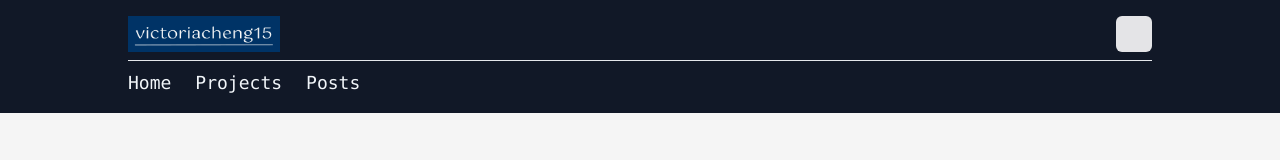
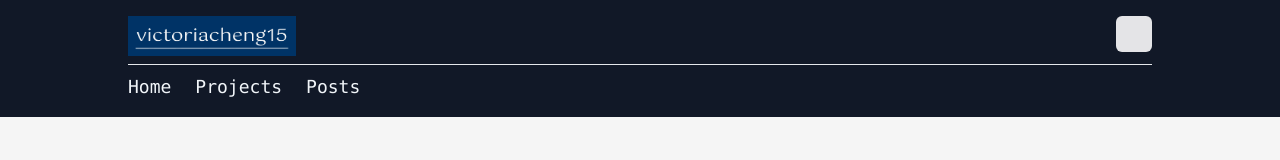
Before and after one commit to victoriacheng15/victoriacheng15.vercel.app, an Astro site: page / in a window 1280 px wide. Shown: the top 160 px of the page. Built offline with nearby package versions, Linux system fonts and the light colour scheme; Astro itself is replaced by a stand-in of ours; some icons are missing.

Commit message:
chore: increase logo height

```diff
--- a/src/components/Navbar.astro
+++ b/src/components/Navbar.astro
@@ -8,7 +8,7 @@ const url = new URL(Astro.request.url);
 <nav class="bg-gray-900 py-4">
 	<div class="mx-auto w-11/12 max-w-5xl">
 		<section class="flex">
-			<div class="h-9">
+			<div class="h-10">
 				<img class="h-full" src="/images/victoriacheng15_logo.png" alt="victoriacheng15 logo" />
 			</div>
 			<ThemeToggle />
```
